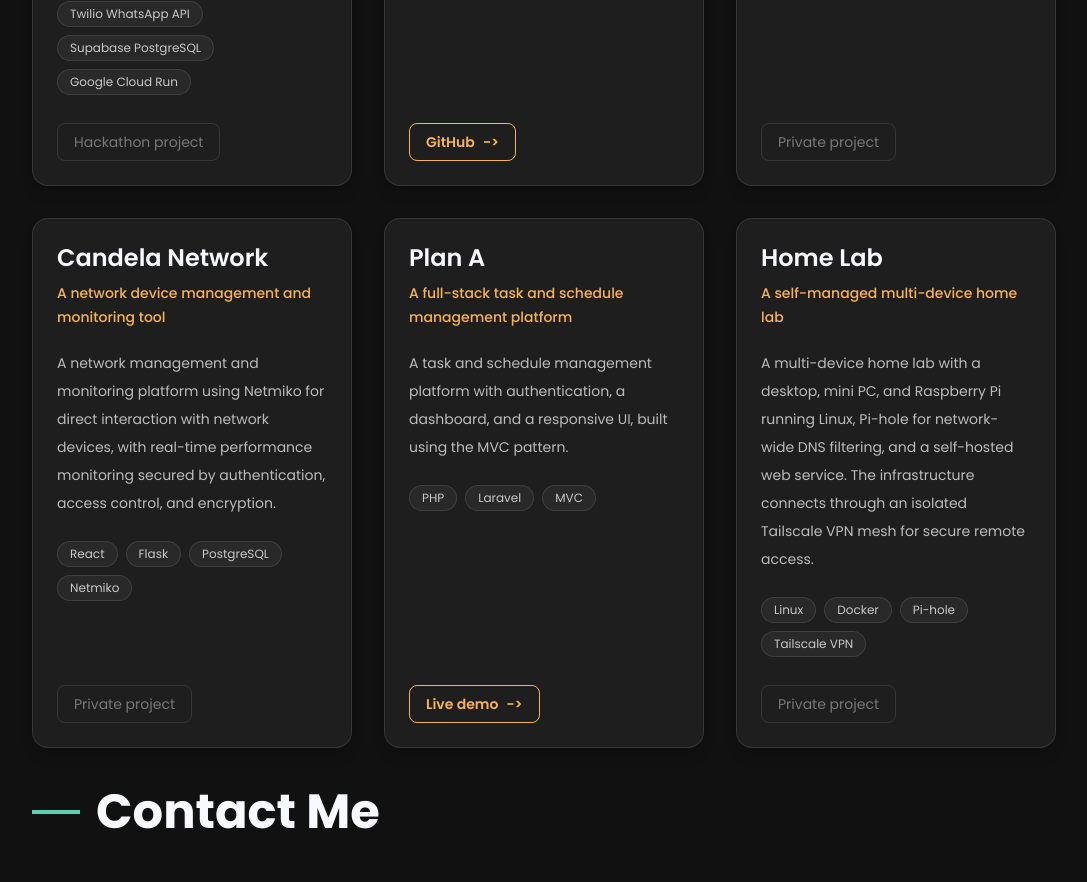
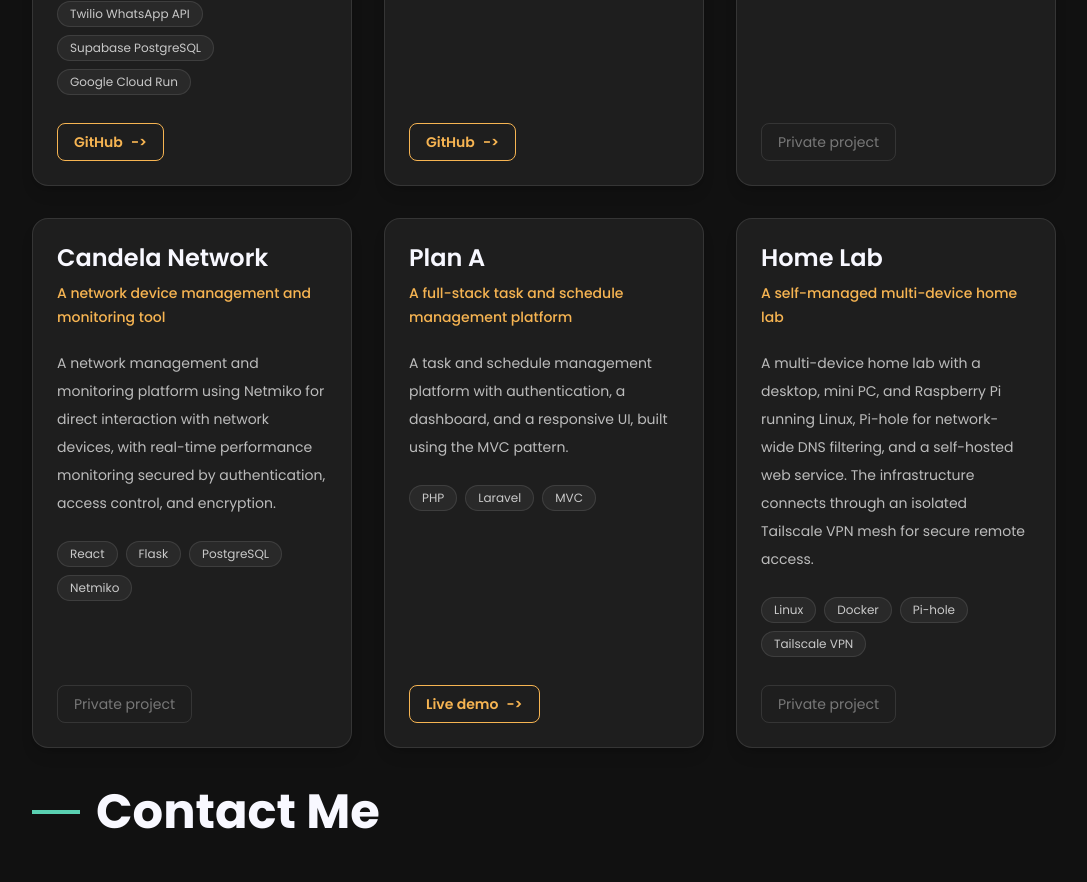
Before and after one commit to adelkandi/adelkandi-portfolio, a React (Vite) app in the folder adelkandi-portfolio/: page / in a window 1280 px wide. Shown: the part 3940-4822 px from the top of the page, without its empty margins (96-1183 px from the left). Built offline with nearby package versions, Linux system fonts and the light colour scheme; a web font is replaced by a local one.

Commit message:
feat: add repository URL and update project status for AI dispatcher project

```diff
--- a/adelkandi-portfolio/src/data/projects.ts
+++ b/adelkandi-portfolio/src/data/projects.ts
@@ -6,8 +6,9 @@ export const projectsData: Project[] = [
 		tagline: "An AI agent that turns a customer message into a dispatched job",
 		description: "An autonomous AI field dispatcher for home-service teams, built at the AI Tinkerers Hackathon in Ottawa. DaVinci lives on WhatsApp, understanding text, photo, and voice messages, extracting job details, evaluating urgency, and moving work through a deterministic operational workflow. It includes Mission Control for agent activity, idempotency, and event logging to prevent duplicate actions.",
 		technology: ["Next.js", "TypeScript", "OpenAI (text/vision/voice)", "Twilio WhatsApp API", "Supabase PostgreSQL", "Google Cloud Run"],
+		repoUrl: "https://github.com/adelkandi/davinci-agent",
 		screenshots: [],
-		status: "non-hosted",
+		status: "live",
 	},
 	{
 		title: "Event Planning Platform",
```
